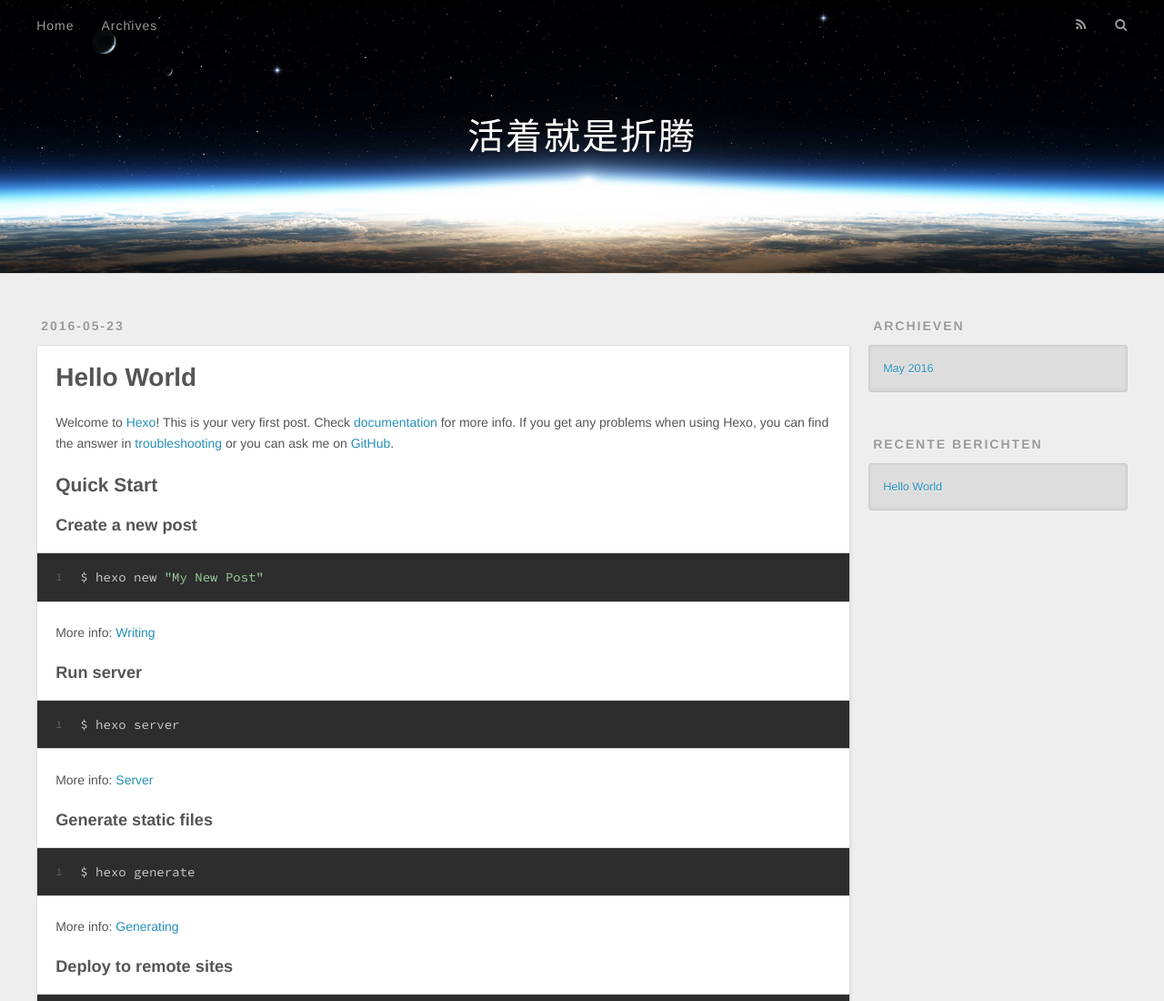
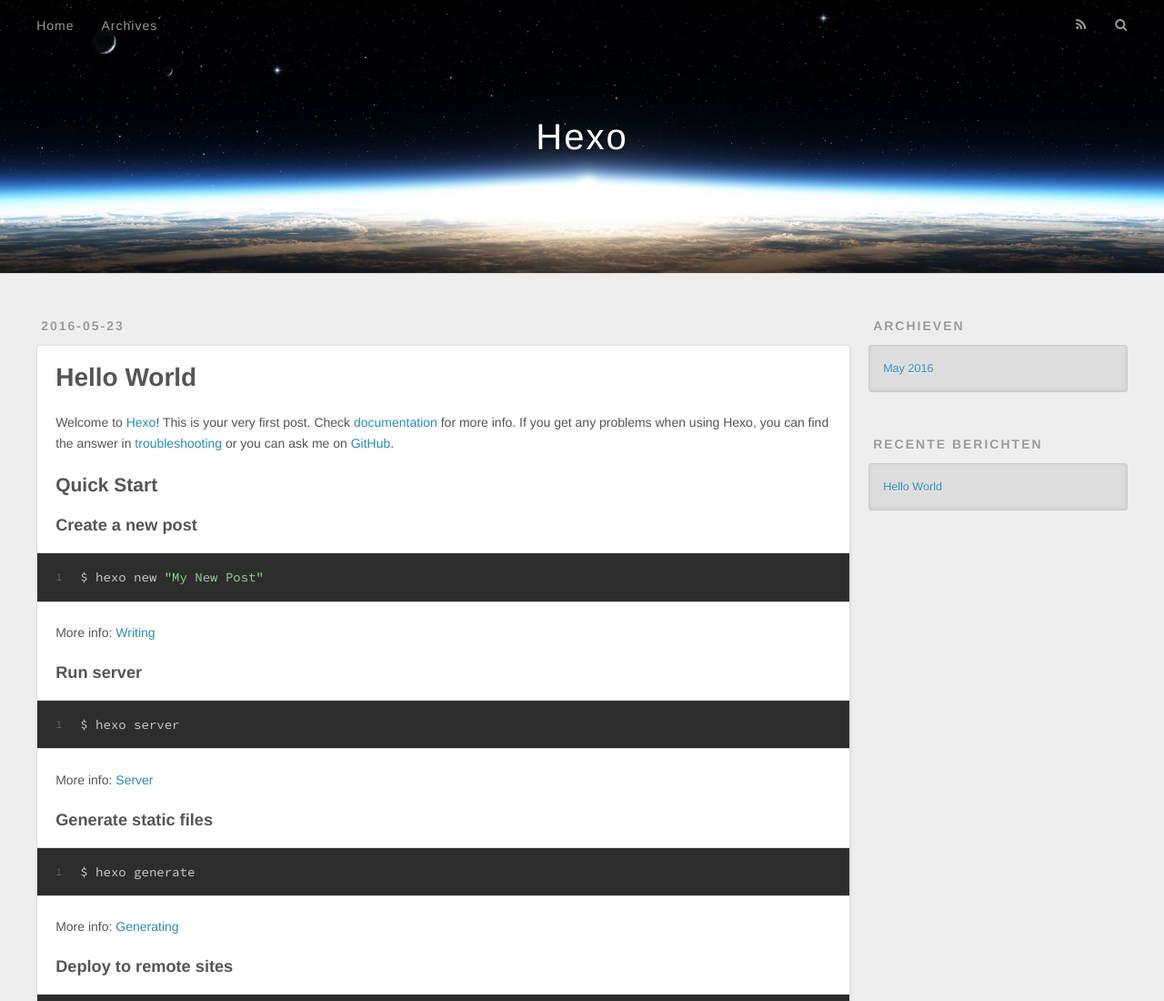
Before and after one commit to maxandmin/maxandmin.github.io, a plain HTML site: page index.html in a window 1280 px wide. Shown: the top 1100 px of the page at 91% size. Drawn offline with nearby package versions, Linux system fonts and the light colour scheme.

Commit message:
Revert "Update index.html"
This reverts commit 6a69cf61ffaf541501bf9f8f407fd8e43deca63d.

```diff
--- a/index.html
+++ b/index.html
@@ -36,7 +36,7 @@
   <div id="header-outer" class="outer">
     <div id="header-title" class="inner">
       <h1 id="logo-wrap">
-        <a href="/" id="logo">活着就是折腾</a>
+        <a href="/" id="logo">Hexo</a>
       </h1>
 
     </div>
```
